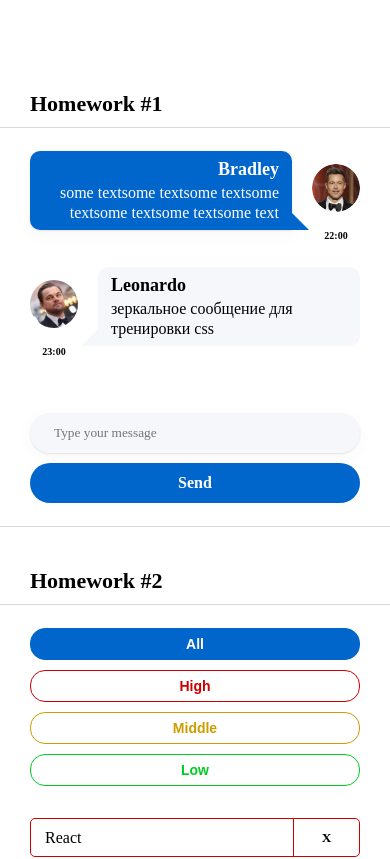
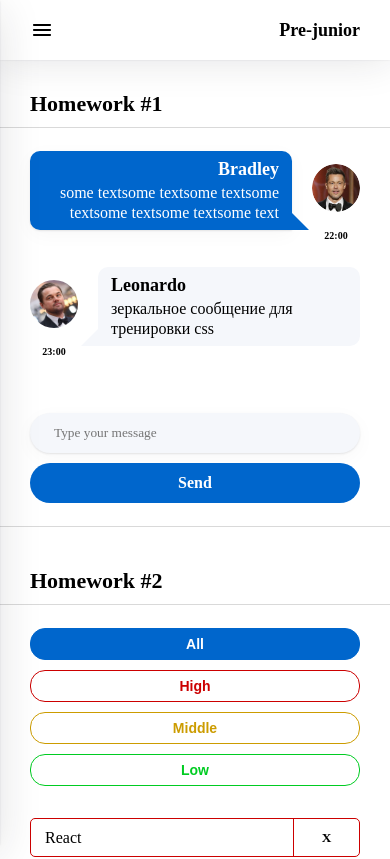
Before and after one commit to m-diana-dev/hws2, a React (Create React App) app: page /#/pre-junior in a window 390 px wide. Shown: the top 859 px of the page. Built offline with nearby package versions, Linux system fonts and the light colour scheme.

Commit message:
homework-5

```diff
--- a/src/s1-main/App.tsx
+++ b/src/s1-main/App.tsx
@@ -4,18 +4,19 @@ import HW1 from '../s2-homeworks/hw01/HW1'
 import HW2 from "../s2-homeworks/hw02/HW2";
 import HW3 from "../s2-homeworks/hw03/HW3";
 import HW4 from "../s2-homeworks/hw04/HW4";
+import HW5 from "../s2-homeworks/hw05/HW5";
 
 function App() {
     return (
         <div className={s.App}>
-            <HW1/>
+            {/*<HW1/>*/}
             {/*раскомментировать по ходу выполнения*/}
-            <HW2/>
-            <HW3/>
-            <HW4/>
+            {/*<HW2/>*/}
+            {/*<HW3/>*/}
+            {/*<HW4/>*/}
 
             {/*при выполнении дз 5 и более - закомментировать здесь дз 1-4, так как они есть внутри дз 5*/}
-            {/*<HW5/>*/}
+            <HW5/>
         </div>
     )
 }
--- a/src/s2-homeworks/hw05/Pages.tsx
+++ b/src/s2-homeworks/hw05/Pages.tsx
@@ -18,15 +18,15 @@ function Pages() {
             <Routes>
                 {/*роутинг будут писать студенты*/}
                 {/*в начале мы попадаем на страницу '/' и переходим сразу на страницу /pre-junior*/}
-                {/*<Route ...*/}
+                <Route path="/" element={<Navigate to={PATH.PRE_JUNIOR}/> }/>
 
                 {/*роуты для /pre-junior, /junior, /junior-plus*/}
-                {/*<Route ...*/}
-                {/*<Route ...*/}
-                {/*<Route ...*/}
+                <Route path={PATH.PRE_JUNIOR} element={<PreJunior/>}/>
+                <Route path={PATH.JUNIOR} element={<Junior/>}/>
+                <Route path={PATH.JUNIOR_PLUS} element={<JuniorPlus/>}/>
 
                 {/*роут для несуществующей страницы должен отрисовать <Error404 />*/}
-                {/*<Route ...*/}
+                <Route path="/*" element={<Error404/>}/>
             </Routes>
         </div>
     )
--- a/src/s2-homeworks/hw05/header/Header.module.css
+++ b/src/s2-homeworks/hw05/header/Header.module.css
@@ -2,7 +2,33 @@
 }
 
 .header {
+    position: absolute;
+    top: 0;
+    left: 0;
+    width: 100%;
+    box-shadow: 0px 0px 40px rgba(29, 33, 38, 0.13), 0px 0px 2px rgba(29, 33, 38, 0.1);
+}
+
+.headerWrapp {
+    display: flex;
+    justify-content: space-between;
+    align-items: center;
+    height: 60px;
+    max-width: 1140px;
+    margin: 0 auto;
+    padding: 20px 30px;
 }
 
 .header h1 {
+    font-weight: 600;
+    font-size: 24px;
+    line-height: 29px;
+    color: #000000;
 }
+
+@media (max-width: 480px) {
+    .header h1 {
+        font-size: 18px;
+        line-height: 20px;
+    }
+}
--- a/src/s2-homeworks/hw05/header/Header.tsx
+++ b/src/s2-homeworks/hw05/header/Header.tsx
@@ -24,6 +24,7 @@ export const Header: FC<PropsType> = ({handleOpen}) => {
     return (
         <>
             <div id={'hw5-header'} className={s.header}>
+                <div className={s.headerWrapp}>
                 <img
                     src={burgerIcon}
                     id={'hw5-burger-menu'}
@@ -32,6 +33,7 @@ export const Header: FC<PropsType> = ({handleOpen}) => {
                     alt={'open menu'}
                 />
                 <h1>{pageName}</h1>
+                </div>
             </div>
         </>
     )
--- a/src/s2-homeworks/hw05/pages/Error404.module.css
+++ b/src/s2-homeworks/hw05/pages/Error404.module.css
@@ -9,3 +9,7 @@
     height: calc(100vh - var(--header_height));
     justify-content: center;
 }
+.wrapper img{
+    max-width: 451px;
+    width: 100%;
+}
--- a/src/s2-homeworks/hw05/sidebar/Sidebar.module.css
+++ b/src/s2-homeworks/hw05/sidebar/Sidebar.module.css
@@ -1,25 +1,81 @@
 .sidebar {
+    display: flex;
+    flex-direction: column;
+    max-width: 317px;
+    width: 100%;
+    height: 100vh;
+    position: absolute;
+    top: 0;
+    left: -100%;
+    background: #FFFFFF;
+    padding: 16px 24px;
+    box-shadow: 0px 10px 40px rgba(29, 33, 38, 0.13), 0px 1px 2px rgba(29, 33, 38, 0.1);
+    z-index: 2;
+    transition: all .3s;
 }
 
 .sidebar.open {
+    left: 0;
 }
 
 .background {
+    background: #000000;
+    opacity: 0.3;
+    z-index: 2;
+    position: absolute;
+    height: 100%;
+    width: 100%;
+    top:0;
+    left: 0;
 }
 
 .nav {
+    padding: 23px 30px;
+    display: flex;
+    flex-direction: column;
 }
 
 .nav a {
+    font-weight: 600;
+    font-size: 22px;
+    line-height: 27px;
+    transition: all .3s;
+}
+.nav a:not(:last-child){
+    margin-bottom: 45px;
 }
 
 .nav a:hover {
+    color: #58ACFF;
+}
+.nav a:active {
+    color: #3D6B99;
 }
 
 .nav a.active {
+    text-decoration-line: underline;
+    color: #0059B2;
 }
 .close {
+    align-self: flex-end;
 }
 
 .close img {
 }
+
+
+@media (max-width: 480px) {
+    .sidebar {
+        max-width: 100%;
+    }
+    .nav {
+        align-items: center;
+    }
+    .nav a {
+        font-size: 18px;
+        line-height: 20px;
+    }
+    .nav a:not(:last-child){
+        margin-bottom: 20px;
+    }
+}
--- a/src/s2-homeworks/hw05/sidebar/Sidebar.tsx
+++ b/src/s2-homeworks/hw05/sidebar/Sidebar.tsx
@@ -1,5 +1,5 @@
 import React, {FC} from 'react'
-import {NavLink} from 'react-router-dom'
+import {NavLink, useParams} from 'react-router-dom'
 import s from './Sidebar.module.css'
 import {PATH} from '../Pages'
 import closeIcon from './closeOutline.svg'
@@ -31,7 +31,7 @@ export const Sidebar: FC<PropsType> = ({open, handleClose}) => {
                         id={'hw5-pre-junior-link'}
                         to={PATH.PRE_JUNIOR}
                         onClick={handleClose}
-                        // className={...} // делает студент
+                        className={({isActive})=>isActive ? s.active : ''}
                     >
                         Pre-junior
                     </NavLink>
@@ -39,7 +39,7 @@ export const Sidebar: FC<PropsType> = ({open, handleClose}) => {
                         id={'hw5-junior-link'}
                         to={PATH.JUNIOR}
                         onClick={handleClose}
-                        // className={...} // делает студент
+                        className={({isActive})=>isActive ? s.active : ''}
                     >
                         Junior
                     </NavLink>
@@ -47,7 +47,7 @@ export const Sidebar: FC<PropsType> = ({open, handleClose}) => {
                         id={'hw5-junior-plus-link'}
                         to={PATH.JUNIOR_PLUS}
                         onClick={handleClose}
-                        // className={...} // делает студент
+                        className={({isActive})=>isActive ? s.active : ''}
                     >
                         Junior Plus
                     </NavLink>
```
